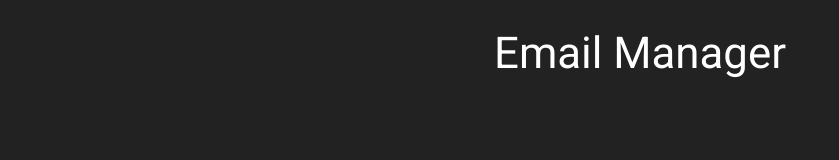
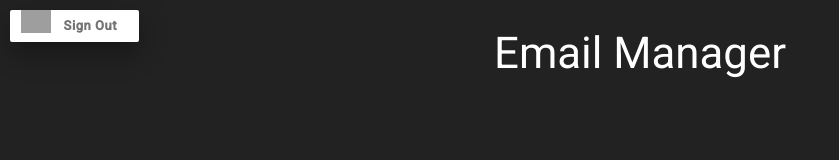
Before and after one commit to KetanDutt/Email-Filter, a plain HTML site: page index.html in a window 1280 px wide. Shown: the whole page, without its empty margins (0-839 px from the left). Drawn offline with nearby package versions, Linux system fonts and the light colour scheme; some packages are replaced by stand-ins of ours; grey boxes are pictures that could not be loaded; a script that the page names is missing.

Commit message:
signout button

```diff
--- a/index.html
+++ b/index.html
@@ -30,11 +30,23 @@
 </head>
 
 <body>
+
+  <div style="position: fixed;top: 10px;left: 10px;" id="signout_button" style="display: none;">
+    <a class="row btn waves-effect waves-dark btn-small white valign-wrapper z-depth-4" style="padding: 0px;">
+      <div class="col s3">
+        <img width="30px"
+          src="https://raw.githubusercontent.com/github/explore/80688e429a7d4ef2fca1e82350fe8e3517d3494d/topics/google/google.png" />
+      </div>
+      <div class="col s9 center" style="font-weight: 600;color:#737373;text-transform: capitalize;">
+        Sign Out
+      </div>
+    </a>
+  </div>
+
   <div class="container">
     <div class="row">
       <h3 class="center"> Email Manager </h3>
     </div>
-
     <!--Add buttons to initiate auth sequence and sign out-->
     <div class="row" id="authorize_button" style="display: none;">
       <div class="col s12 m6 offset-m3 center-align ">
@@ -49,7 +61,7 @@
         </a>
       </div>
     </div>
-    <div class="row" id="signout_button" style="display: none;">
+    <!-- <div class="row" id="signout_button" style="display: none;">
       <div class="col s12 m6 offset-m3 center-align ">
         <a class="btn waves-effect waves-dark btn-large white valign-wrapper z-depth-4">
           <div class="col s3">
@@ -61,7 +73,7 @@
           </div>
         </a>
       </div>
-    </div>
+    </div> -->
 
     <pre id="content" style="white-space: pre-wrap;"></pre>
 
```
